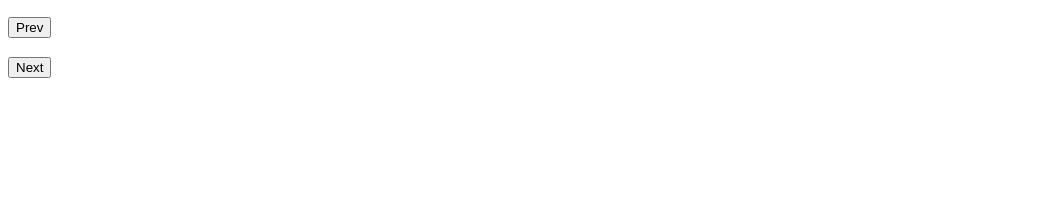
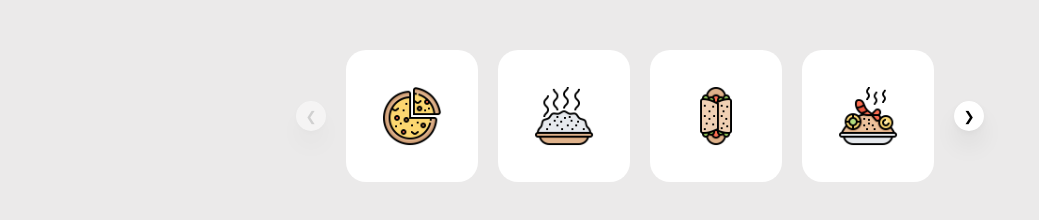
Before and after one commit to artomzak/js-tasks, a website built with webpack: page src/index.html in a window 1280 px wide. Shown: the whole page, without its empty margins (0-1039 px from the left). Built offline with nearby package versions, Linux system fonts and the light colour scheme.

Commit message:
feature/JS-1 change

```diff
--- a/src/index.html
+++ b/src/index.html
@@ -8,23 +8,37 @@
   </head>
 
   <body>
-    <div class="wrapper">
-      <div class="slider-container">
-        <div class="slider-track">
-          <div class="slider-item"></div>
-          <div class="slider-item"></div>
-          <div class="slider-item"></div>
-          <div class="slider-item"></div>
-          <div class="slider-item"></div>
-          <div class="slider-item"></div>
-          <div class="slider-item"></div>
-          <div class="slider-item"></div>
-          <div class="slider-item"></div>
+    <div class="slider">
+      <div class="slider__body">
+        <button class="slider__prev btn">❮</button>
+
+        <div class="slider__container">
+          <div class="slider__track" style="transform: translateX(-456px)">
+            <div class="slider__slide">
+              <img src="./img/chicken.png" alt="slide" />
+            </div>
+            <div class="slider__slide">
+              <img src="./img/hamburger.png" alt="slide" />
+            </div>
+            <div class="slider__slide">
+              <img src="./img/meat-ball.png" alt="slide" />
+            </div>
+            <div class="slider__slide">
+              <img src="./img/pizza.png" alt="slide" />
+            </div>
+            <div class="slider__slide">
+              <img src="./img/rice.png" alt="slide" />
+            </div>
+            <div class="slider__slide">
+              <img src="./img/sausage.png" alt="slide" />
+            </div>
+            <div class="slider__slide">
+              <img src="./img/shrimp.png" alt="slide" />
+            </div>
+          </div>
         </div>
-      </div>
-      <div class="slider-buttons">
-        <button class="btn-prev">Prev</button>
-        <button class="btn-next">Next</button>
+
+        <button class="slider__next btn" disabled="">❯</button>
       </div>
     </div>
   </body>
--- a/src/js/slider.js
+++ b/src/js/slider.js
@@ -1,27 +1,47 @@
 
 let position = 0;
 const slidesToShow = 4;
-const slidesToScroll = 2;
-const container = document.querySelector('.slider-container');
-const track =  document.querySelector('.slider-track');
-const item = document.querySelector('.slider-item');
-const btnPrev = document.querySelector('.btn-prev');
-const btnNext =  document.querySelector('.btn-next');
-const itemWidth = container.width() / slidesToShow;
+const slidesToScroll = 1;
 
+const container = document.querySelector(".slider__container");
+const track = document.querySelector(".slider__track");
+const slides = document.querySelectorAll(".slider__slide");
+const slidesCount = slides.length;
+const prevBtn = document.querySelector(".slider__prev");
+const nextBtn = document.querySelector(".slider__next");
 
-item.each( function (index, item) {
-  $(item).css({
-    minWidth: itemWidth,
-  })
-})
-item.each(function (index, item){
-  $(item).css({
-    minWidth: itemWidth,
-  });
-})
+const slidesWidth = container.clientWidth / slidesToShow;
+const movePosition = slidesToScroll * slidesWidth;
 
+nextBtn.addEventListener("click", () => {
+  const slidesLeft =
+    slidesCount -
+    (Math.abs(position) + slidesToShow * slidesWidth) / slidesWidth;
 
-// item.forEach((item) => {
-//   item.style.minWidth = `${itemWidth}px`;
-// });
+  position -=
+    slidesLeft >= slidesToScroll ? movePosition : slidesLeft * slidesWidth;
+
+  setPosition();
+  checkBtns();
+});
+
+prevBtn.addEventListener("click", () => {
+  const slidesLeft = Math.abs(position) / slidesWidth;
+
+  position +=
+    slidesLeft >= slidesToScroll ? movePosition : slidesLeft * slidesWidth;
+
+  setPosition();
+  checkBtns();
+});
+
+const setPosition = () => {
+  track.style.transform = `translateX(${position}px)`;
+};
+
+const checkBtns = () => {
+  prevBtn.disabled = position === 0;
+  nextBtn.disabled = position <= -(slidesCount - slidesToShow) * slidesWidth;
+};
+
+checkBtns();
--- a/src/scss/slider.scss
+++ b/src/scss/slider.scss
@@ -1,56 +1,65 @@
-html, body, #fg, #bg {
-  width:100%;
-  height:100%;
-  color:#fff;
-  font-size:35px;
-  font-family:'Montserrat', sans-serif;
-  overflow:hidden;
+body {
+  background: #dfdddd9a;
+  height: 100vh;
+  padding: 0;
+  margin: 0;
+}
+.slider {
+  padding: 50px 0 0 0;
+  margin: 0 auto;
+  &__body {
+    display: flex;
+    align-items: center;
+    justify-content: center;
+  }
+  &__prev {
+    margin: 0 10px 0 0;
   }
 
-div {
-  position:absolute;
-  top:0;
+  &__next {
+    margin: 0 0 0 10px;
+  }
+  &__container {
+    overflow: hidden;
   }
 
-sub {
-  font-size:12px;
-  display:block;
+  &__track {
+    display: flex;
+    width: 608px;
+    transition: 0.3s;
   }
 
-p {
-  padding:12px;
+  &__slide {
+    min-width: 100px;
+    height: 100px;
+    margin: 0 10px;
+    text-align: center;
+    background-color: #ffffff;
+    border-radius: 20px;
+    padding: 16px;
+    img {
+      margin: 20px 0 0 0;
+      width: 60px;
+      height: 60px;
+    }
   }
 
+}
+.btn {
+  height: 30px;
+  width: 30px;
+  -webkit-writing-mode: horizontal-tb !important;
+  -webkit-appearance: button;
+  border-radius: 50%;
+  border: none;
+  background-color: #ffffff;
+  box-shadow: 0px 16px 24px rgba(0, 0, 0, 0.06), 0px 2px 6px rgba(0, 0, 0, 0.04),
+    0px 0px 1px rgba(0, 0, 0, 0.04);
+  &:disabled {
+    opacity: 0.5;
+  }
+}
 
-// *,
-// ::before,
-// ::after {
-//   box-sizing:border-box
-// }
-
-// .wrapper {
-//   width: 600px;
-//   margin: 0 auto;
-// }
-
-// .slider-container {
-//   overflow: hidden;
-//   background-color:pink;
-// }
-// .slider-track {
-//   display: flex;
-//   background-color:yellow;
-//   transition: .2s;
-// }
-// .slider-item {
-//   height: 100px;
-//   min-width: 200px;
-
-// }
-// .slider-item:nth-child(3n+1) {background-color:red;}
-// .slider-item:nth-child(3n+2) {background-color:green;}
-// .slider-item:nth-child(3n+3) { background-color:blue;}
-
-// .slider-buttons {
-//   text-align: center;
-// }
+.active {
+  background-color: #a04633;
+}
```
Also changed, not shown: src/img/animals-khaski-sobaka-vozvishennost-sneg-86721.jpeg (deleted), src/img/animals-shchenok-malish-sobaka-lezhat-pushistii-104479.jpeg (deleted), src/img/animals-shchenok-sobaka-pole-tsveti-tyulpani-129440.jpeg (deleted), src/img/animals-sobaka-baiker-kurtka-kosukha-trava-yorkshirskii_terer-109915.jpeg (deleted), src/img/arrow.jpg (added), src/img/chicken.png (added), src/img/hamburger.png (added), src/img/meat-ball.png (added), src/img/pizza.png (added), src/img/rice.png (added), src/img/sausage.png (added), src/img/shrimp.png (added). Lines whose indentation alone changed are shown as unchanged.
